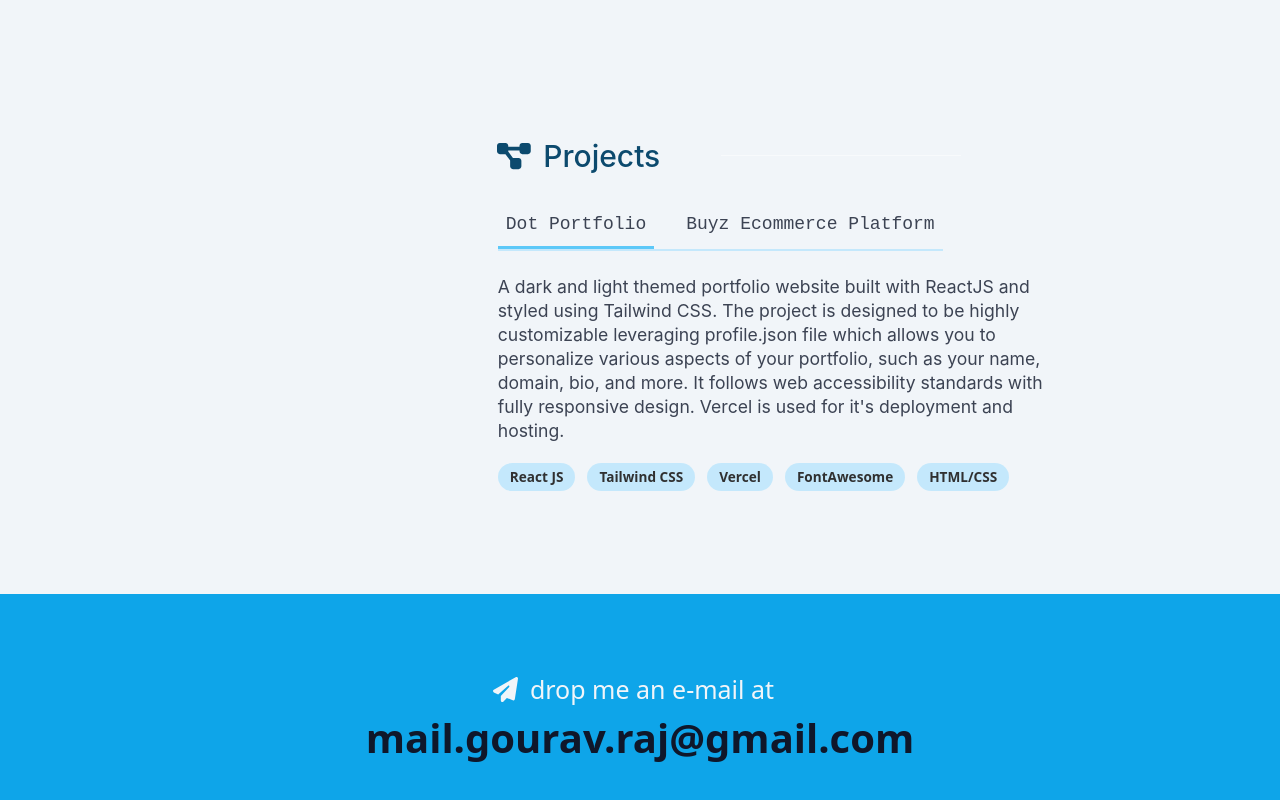
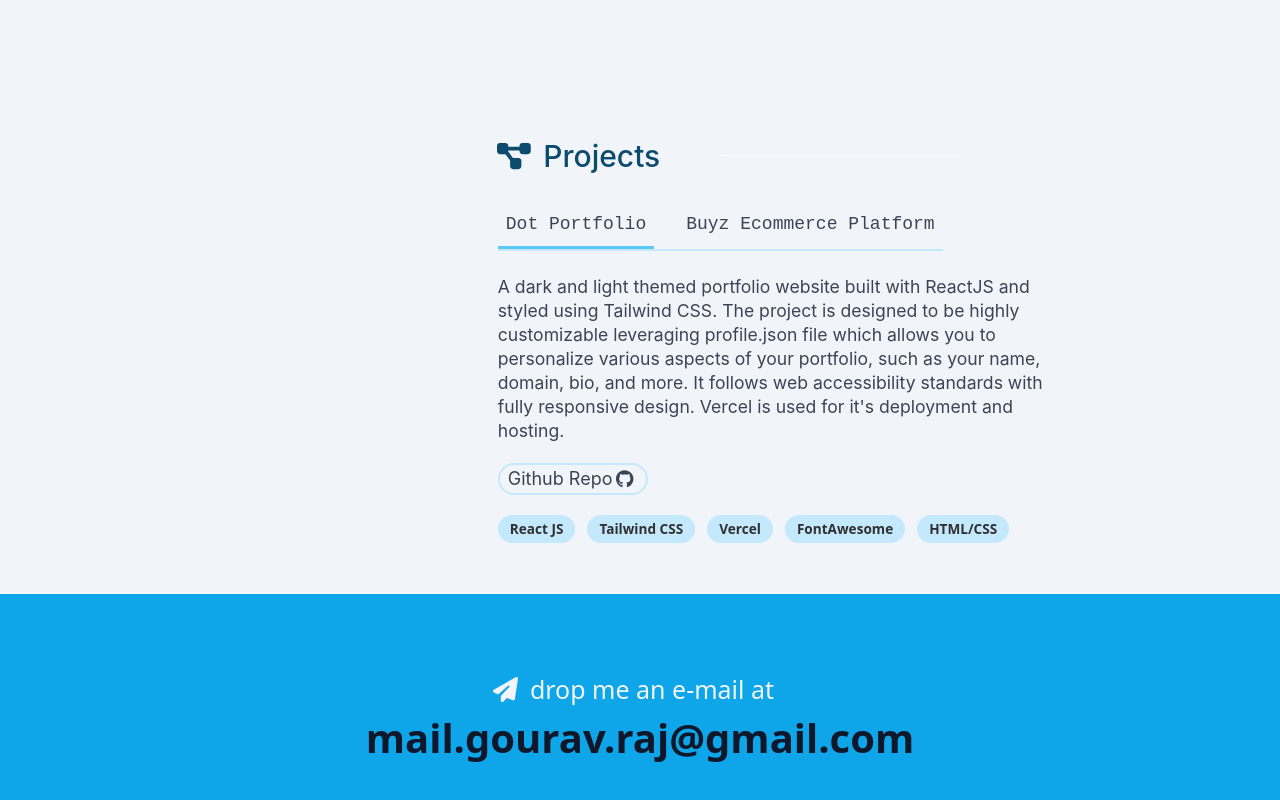
Before and after one commit to gogouravr/dot-portfolio, a React (Create React App) app: page / in a window 1280 px wide. Shown: the part 2317-3117 px from the top of the page. Built offline with nearby package versions, Linux system fonts and the light colour scheme.

Commit message:
Add button for project github repo

```diff
--- a/src/components/UI/Tabs/TabContent.jsx
+++ b/src/components/UI/Tabs/TabContent.jsx
@@ -1,12 +1,18 @@
 import React from 'react';
-import Badge from '../Badge.jsx'
+import Badge from '../Badge.jsx';
+import SocialMediaIcon from '../../SocialMediaIcon.jsx';
 
-export default function TabContent({ content, skills }) {
+export default function TabContent({ content, skills, hyperlink }) {
   return (
     <div className='font-high-l  dark:font-[280] font-[399] leading-6 mt-6'>
       <section>
         {content}
       </section>
+
+      <a href={hyperlink} target='_blank' rel='noreferrer' className='text-center text-lg border-2 mt-5 inline-block mx-auto rounded-2xl px-2 font-sans border-sky-200 cursor-pointer'>
+        Github Repo
+        <SocialMediaIcon type="github" hyperlink={hyperlink} />
+      </a>
 
       <section className="flex flex-wrap gap-3 mt-5">
         {skills.map(skill => <Badge>{skill}</Badge>)}
--- a/src/components/UI/Tabs/Tabs.jsx
+++ b/src/components/UI/Tabs/Tabs.jsx
@@ -15,10 +15,14 @@ export default function Tab({ tabs }) {
     return tabs.find(tab => tab['id'] === activeTabId)['skills'];
   }
 
+  const activeTabLink = () => {
+    return tabs.find(tab => tab['id'] === activeTabId)['link'];
+  }
+
   return (
     <div>
       <TabMenu tabs={tabs} activeTabId={activeTabId} setActiveTabId={setActiveTabId} />
-      <TabContent content={activeTabContent()} skills={activeTabSkills()} />
+      <TabContent content={activeTabContent()} hyperlink={activeTabLink()} skills={activeTabSkills()} />
     </div>
   )
 }
```
